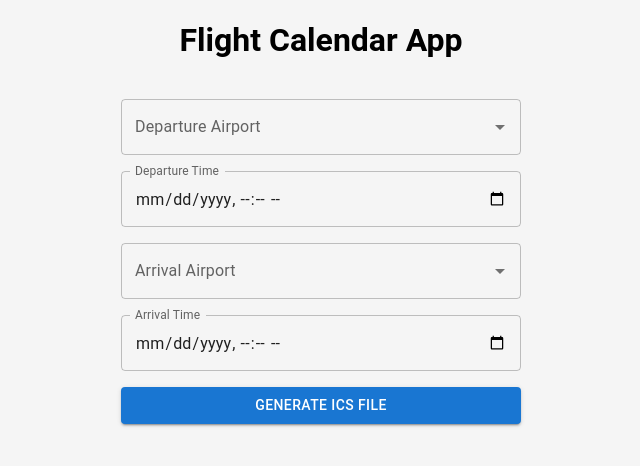
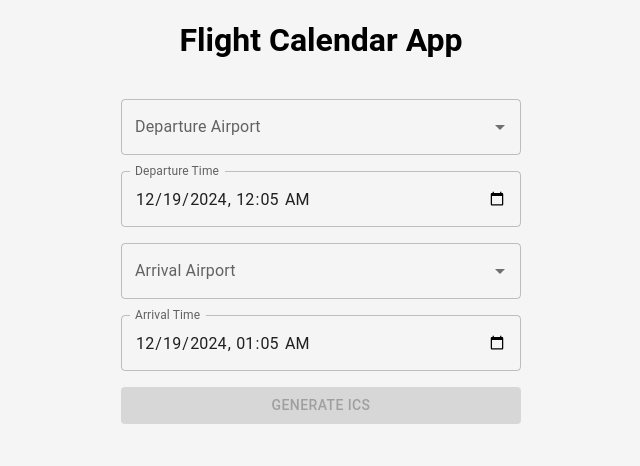
Before and after one commit to wongws11/flight-calendar-app, a React (Vite) app: page / in a window 1280 px wide. Shown: the top 466 px of the page, without its empty margins (319-959 px from the left). Built offline with nearby package versions, Linux system fonts and the light colour scheme.

Commit message:
clean up default times bug

```diff
--- a/src/components/FlightForm.tsx
+++ b/src/components/FlightForm.tsx
@@ -35,11 +35,14 @@ const FlightForm: React.FC = () => {
 		null
 	);
 	const [arrivalAirport, setArrivalAirport] = useState<Airport | null>(null);
-	const [departureTime, setDepartureTime] = useState<string>("");
-	const [arrivalTime, setArrivalTime] = useState<string>("");
+	const [departureTime, setDepartureTime] = useState<string>(
+		dayjs().format().slice(0, 16)
+	);
+	const [arrivalTime, setArrivalTime] = useState<string>(
+		dayjs().add(1, "hour").format().slice(0, 16)
+	);
 
 	const handleGenerateICS = () => {
-		console.log(departureAirport, arrivalAirport, departureTime, arrivalTime);
 		if (
 			!departureAirport ||
 			!arrivalAirport ||
@@ -72,6 +75,9 @@ const FlightForm: React.FC = () => {
 		});
 	};
 
+	const allInputsReady =
+		departureAirport && arrivalAirport && departureTime && arrivalTime;
+
 	return (
 		<Stack spacing={2} width="400px" margin="auto" mt={5}>
 			<AirportAutocomplete
@@ -82,6 +88,7 @@ const FlightForm: React.FC = () => {
 				label="Departure Time"
 				type="datetime-local"
 				InputLabelProps={{ shrink: true }}
+				defaultValue={dayjs().format().slice(0, 16)}
 				onChange={(e) => setDepartureTime(e.target.value)}
 			/>
 			<AirportAutocomplete
@@ -92,10 +99,16 @@ const FlightForm: React.FC = () => {
 				label="Arrival Time"
 				type="datetime-local"
 				InputLabelProps={{ shrink: true }}
+				defaultValue={dayjs().add(1, "hour").format().slice(0, 16)}
 				onChange={(e) => setArrivalTime(e.target.value)}
 			/>
-			<Button variant="contained" color="primary" onClick={handleGenerateICS}>
-				Generate ICS File
+			<Button
+				variant="contained"
+				color="primary"
+				disabled={!allInputsReady}
+				onClick={handleGenerateICS}
+			>
+				Generate ICS
 			</Button>
 		</Stack>
 	);
```
